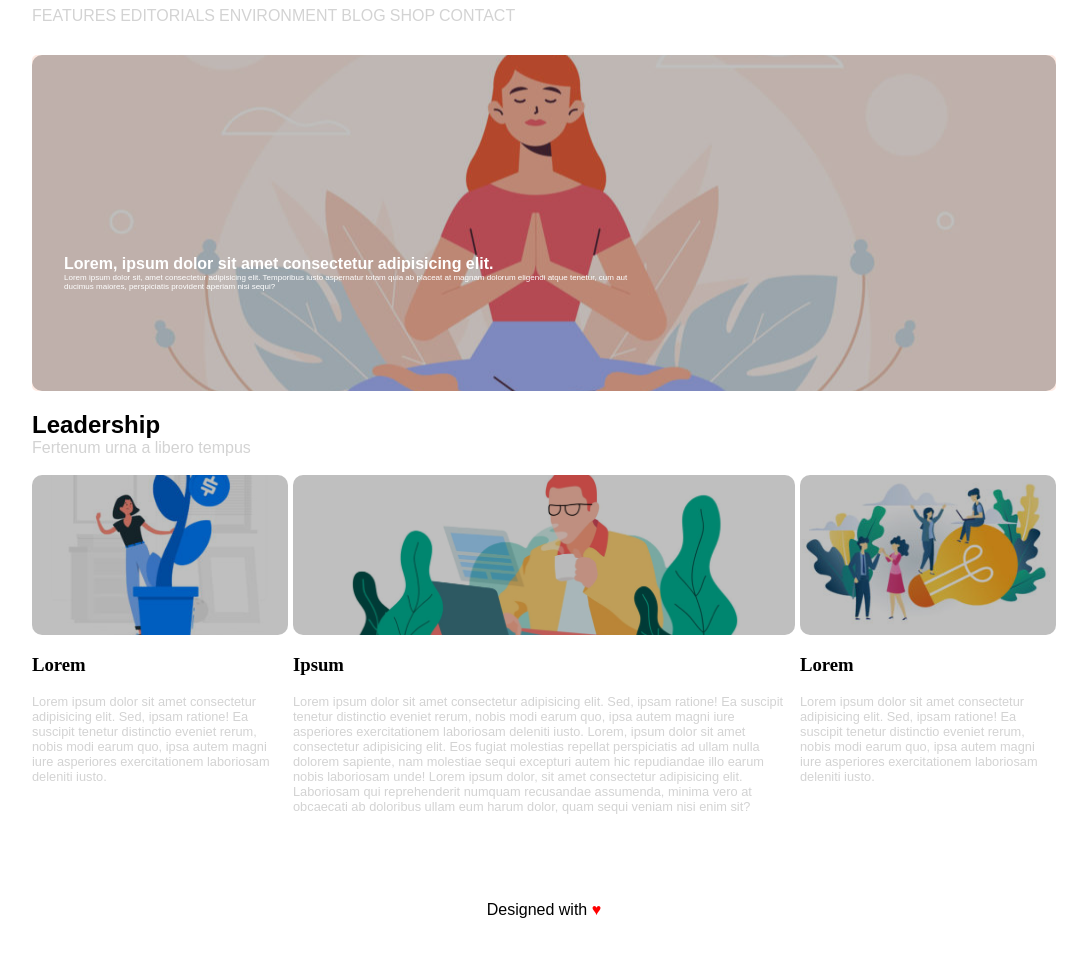
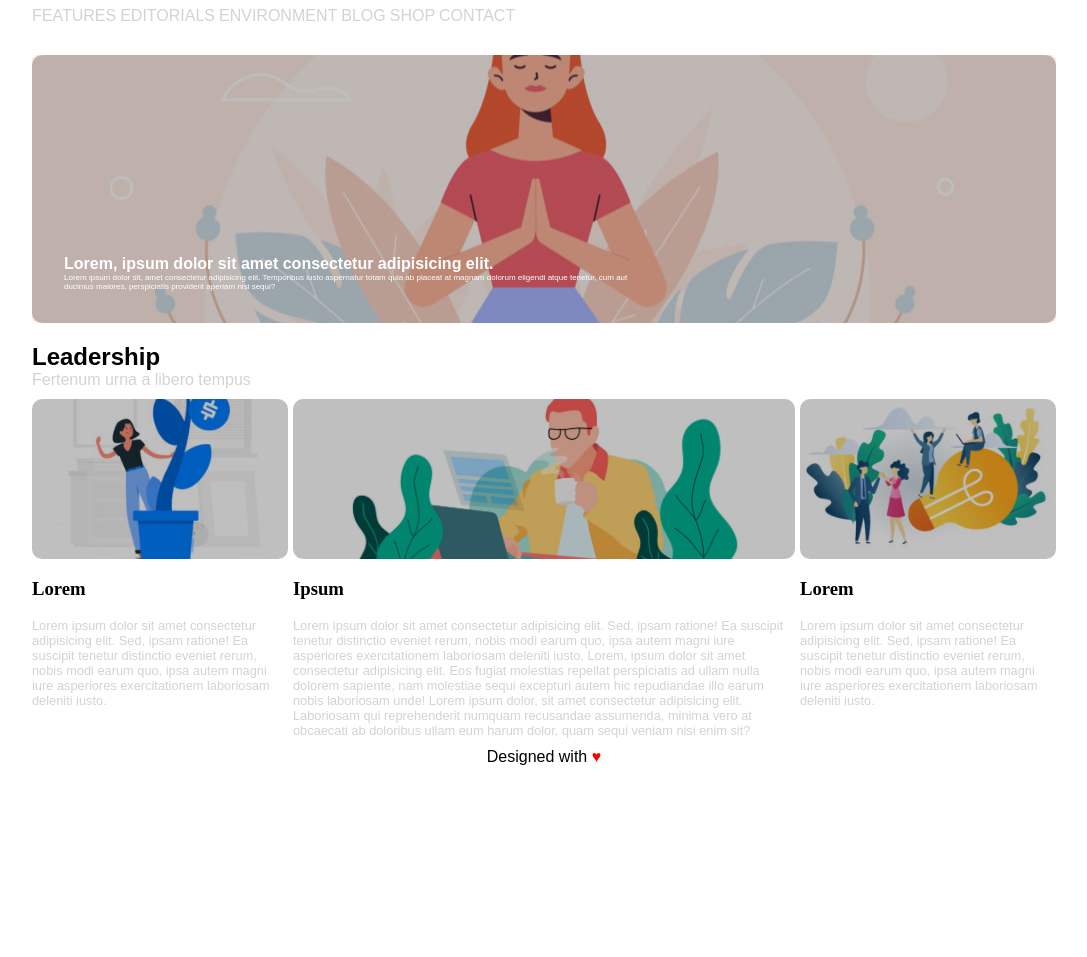
Before and after one commit to Dandav2923/htmlcss-wp, a plain HTML site: page index.html in a window 1280 px wide. Shown: the part 125-1082 px from the top of the page, without its empty margins (96-1183 px from the left). After the commit the page ends 901 px from the top, so only its background shows below. Drawn offline with Linux system fonts and the light colour scheme.

Commit message:
modifiche finali

```diff
--- a/css/style.css
+++ b/css/style.css
@@ -34,22 +34,24 @@ nav {
     padding-right: 10px;
 }
 
-nav > a {
+li {
+    list-style-type: none;
+}
+li > a {
     font-family: Arial, Helvetica, sans-serif;
     text-decoration: none;
     color: lightgray;
 }
 
 .box-rosa {
+    height: 7em;
     width: 100%;
-    height: 7em;
     background-color:white;
 }
 
 .box-giallo {
     margin-top: 20px;
     width: 100%;
-    height: 21em;
     background-color: gold;
     background-image: url(../img/banner.jpg);
     background-size: cover;
@@ -59,7 +61,6 @@ nav > a {
 
 .box-azzurro {
     width: 100%;
-    height: 30em;
     margin-top: 20px;
 }
 
@@ -78,6 +79,7 @@ nav > a {
     color: white;
     padding-top: 25em;
     padding-left: 4em;
+    padding-bottom: 4em;
 }
 
 .contenuto-pagina,
@@ -92,7 +94,7 @@ nav > a {
 }
 
 .no-float {
-    height: 4em;
+    margin-bottom: 10px;
     font-family: Arial, Helvetica, sans-serif;
 }
 
@@ -102,7 +104,7 @@ nav > a {
 
 .float {
     float: left;
-    height: 26em;
+
 }
 
 .col-left, .col-right {
@@ -150,7 +152,6 @@ footer {
     text-align: center;
     margin-top: 10px;
     width: 100%;
-    height: 3em;
 }
 
 .cuore {
--- a/index.html
+++ b/index.html
@@ -17,12 +17,16 @@
                 <img class="logo" src="img/logo.png" alt="">
             </div>
             <nav>
+                <ul>
+                    <li>
                         <a href="">FEATURES</a>
                         <a href="">EDITORIALS</a>
                         <a href="">ENVIRONMENT</a>
                         <a href="">BLOG</a>
                         <a href="">SHOP</a>
                         <a href="">CONTACT</a>
+                    </li>
+                </ul>
             </nav>
         </header>
         <!-- inizio della struttura della pagina -->
```
Lines whose indentation alone changed are shown as unchanged.
